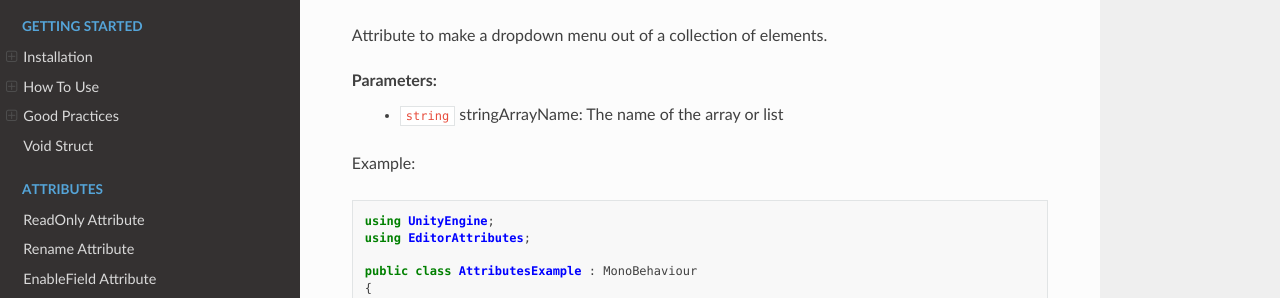
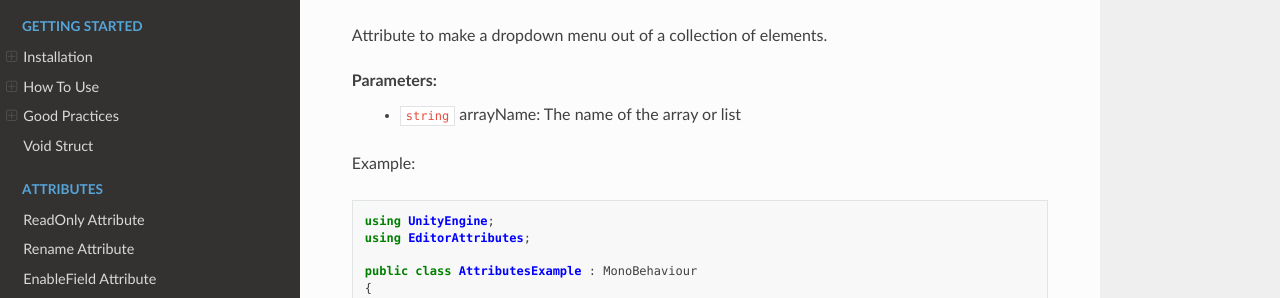
Before and after one commit to v0lt13/EditorAttributesDocs, a Sphinx documentation site: the page built from docs/source/Attributes/dropdown.rst, in a window 1280 px wide and 1099 px high. Shown: the part 136-434 px from the top of the window. Built offline with Sphinx 7.4.7 and the Read the Docs theme 2.0.0, drawn with Linux system fonts in a browser that asks for light colours; pages that are not in the unit, such as notebooks, are missing from menus.

Commit message:
Some tweaks

```diff
--- a/docs/source/Attributes/dropdown.rst
+++ b/docs/source/Attributes/dropdown.rst
@@ -4,7 +4,7 @@ Dropdown Attribute
 Attribute to make a dropdown menu out of a collection of elements.
 
 **Parameters:**
-	- ``string`` stringArrayName: The name of the array or list
+	- ``string`` arrayName: The name of the array or list
 
 Example::
 
--- a/docs/source/Attributes/rename.rst
+++ b/docs/source/Attributes/rename.rst
@@ -26,3 +26,6 @@ Example::
 	}
 
 .. image:: ../Images/Rename01.png
+
+
+Usefull for when you want two or more fields to have the same name in the inspector.
```
